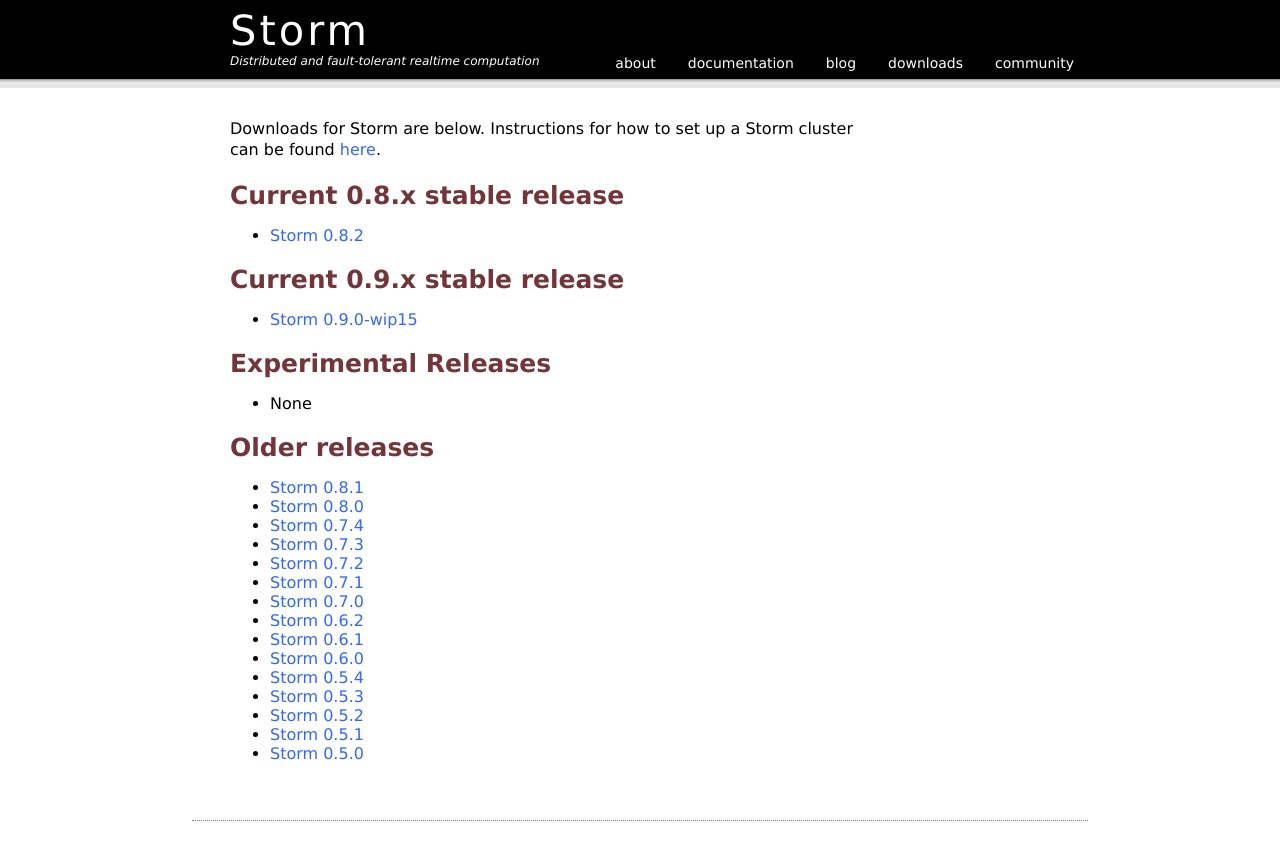
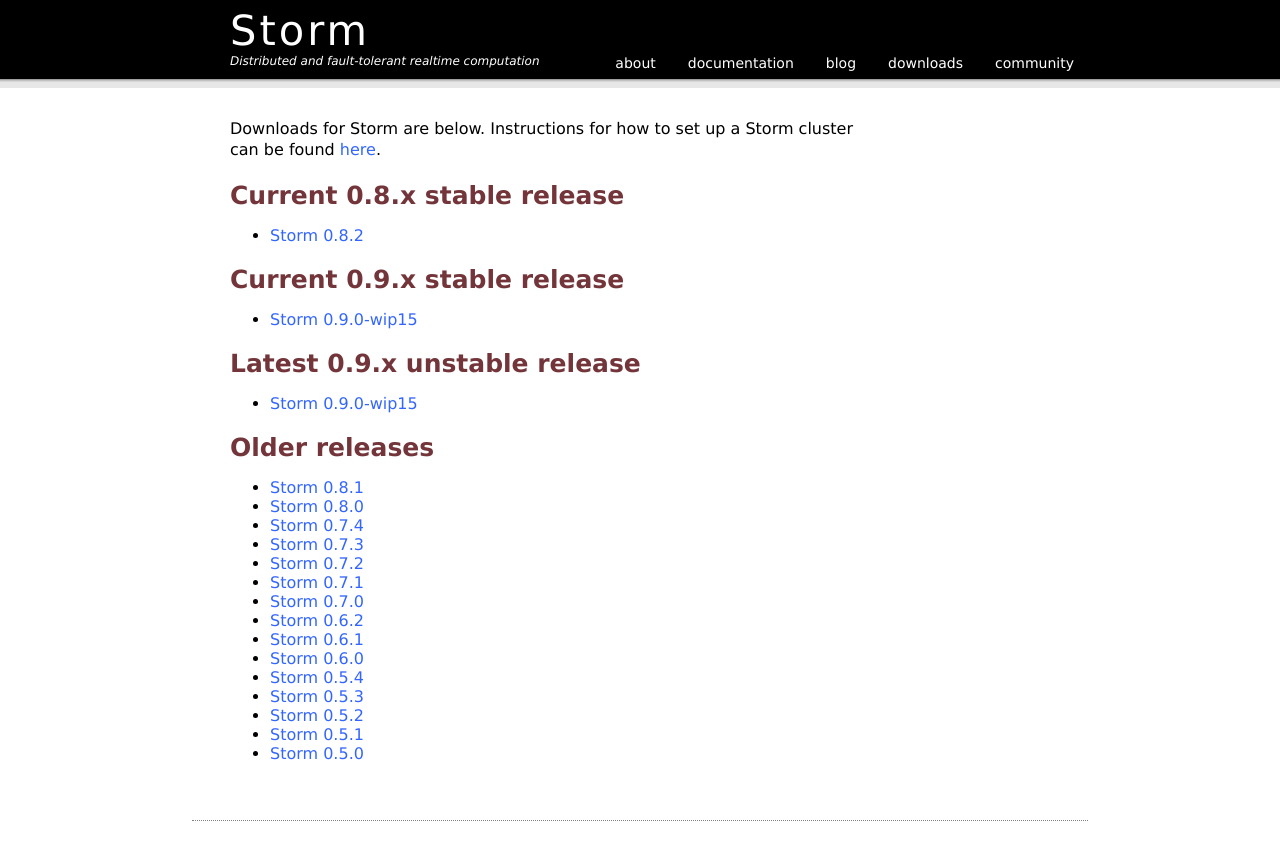
Before and after one commit to nathanmarz/storm-website, a Jekyll site: the page built from downloads.html, in a window 1280 px wide. Shown: the top 860 px of the page. Built offline with Jekyll 4.4.1, drawn with Linux system fonts in a browser that asks for light colours; Markdown is read by kramdown in place of the engine named in the settings.

Commit message:
Revert "changed downloads.html"
This reverts commit e70138bc1e88e6599d5285108f7bfa89bc4bf2f2.

```diff
--- a/downloads.html
+++ b/downloads.html
@@ -30,9 +30,9 @@ older:
   <ul>
   <li><a href="https://dl.dropbox.com/u/2387022/Storm/storm-0.9.0-wip15.zip">Storm 0.9.0-wip15</a></li>
   </ul>
-  <h2>Experimental Releases</h2>
+  <h2>Latest 0.9.x unstable release</h2>
   <ul>
-  <li>None</li>
+  <li><a href="https://dl.dropbox.com/u/2387022/Storm/storm-0.9.0-wip15.zip">Storm 0.9.0-wip15</a></li>
   </ul>
   <h2>Older releases</h2>
   <ul>
```
